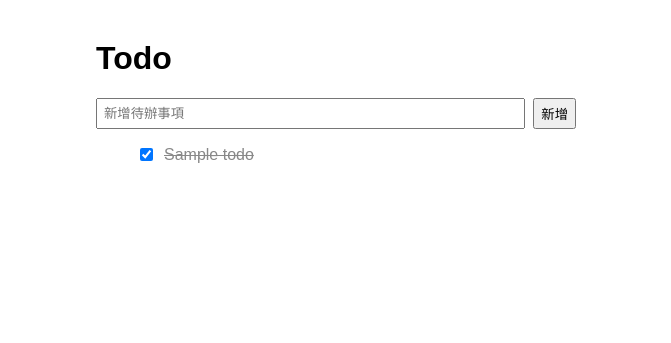
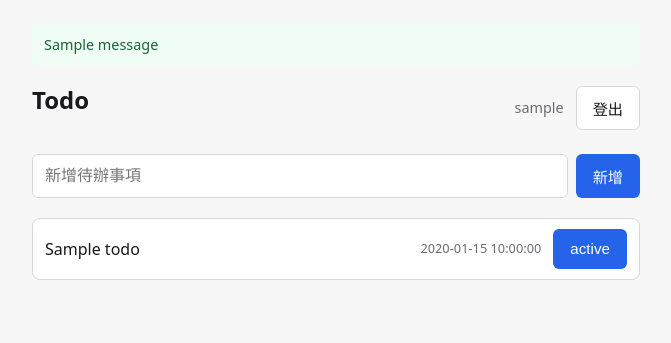
Before and after one commit to allisdonglincai/todo-mvp, a Flask app: template templates/index.html in a window 1280 px wide. Shown: the top 343 px of the page, without its empty margins (304-975 px from the left). Run offline with Flask 3, Linux system fonts and the light colour scheme; the template is opened without the code that fills it: most values are stand-ins (such as "Sample title", 1, 10 or a date in 2020); one stand-in notice (Sample message) is shown.

Commit message:
Add auth/admin templates per v1 contract
base.html: shared loading overlay + flash rendering, extended by all pages.
login/register: username+password forms with HTML5 pattern/minlength.
index: switch to status-cycle button, add logout, use todos/username vars.
admin: render users list with each user's todos per contract.

```diff
--- /dev/null
+++ b/templates/base.html
@@ -0,0 +1,234 @@
+<!DOCTYPE html>
+<html lang="zh-Hant">
+<head>
+<meta charset="UTF-8">
+<meta name="viewport" content="width=device-width, initial-scale=1">
+<title>{% block title %}Todo{% endblock %}</title>
+<style>
+  :root {
+    color-scheme: light;
+    --color-bg: #f7f7f8;
+    --color-surface: #ffffff;
+    --color-border: #d8d8dc;
+    --color-text: #1a1a1e;
+    --color-muted: #6b6b72;
+    --color-primary: #2563eb;
+    --color-primary-text: #ffffff;
+    --color-danger: #b91c1c;
+    --color-danger-bg: #fef2f2;
+    --color-success: #166534;
+    --color-success-bg: #f0fdf4;
+    --focus-ring: #2563eb;
+  }
+  * { box-sizing: border-box; }
+  body {
+    font-family: system-ui, -apple-system, "Segoe UI", sans-serif;
+    background: var(--color-bg);
+    color: var(--color-text);
+    max-width: 640px;
+    margin: 0 auto;
+    padding: 24px 16px 64px;
+    line-height: 1.5;
+  }
+  a { color: var(--color-primary); }
+  h1 { font-size: 1.5rem; margin: 0 0 16px; }
+  h2 { font-size: 1.15rem; margin: 24px 0 8px; }
+  label {
+    display: block;
+    font-size: 0.9rem;
+    margin: 12px 0 4px;
+  }
+  input[type=text],
+  input[type=password] {
+    width: 100%;
+    padding: 10px 12px;
+    font-size: 1rem;
+    border: 1px solid var(--color-border);
+    border-radius: 6px;
+    background: var(--color-surface);
+    color: var(--color-text);
+  }
+  button {
+    font-size: 0.95rem;
+    padding: 10px 16px;
+    min-height: 40px;
+    border: 1px solid transparent;
+    border-radius: 6px;
+    background: var(--color-primary);
+    color: var(--color-primary-text);
+    cursor: pointer;
+  }
+  button.secondary {
+    background: var(--color-surface);
+    color: var(--color-text);
+    border-color: var(--color-border);
+  }
+  :focus-visible {
+    outline: 2px solid var(--focus-ring);
+    outline-offset: 2px;
+  }
+  .flash-list {
+    list-style: none;
+    margin: 0 0 16px;
+    padding: 0;
+    display: flex;
+    flex-direction: column;
+    gap: 8px;
+  }
+  .flash-list li {
+    padding: 10px 12px;
+    border-radius: 6px;
+    font-size: 0.9rem;
+  }
+  .flash-error {
+    background: var(--color-danger-bg);
+    color: var(--color-danger);
+  }
+  .flash-success,
+  .flash-message {
+    background: var(--color-success-bg);
+    color: var(--color-success);
+  }
+
+  #loading-overlay {
+    position: fixed;
+    inset: 0;
+    display: none;
+    align-items: center;
+    justify-content: center;
+    flex-direction: column;
+    gap: 12px;
+    background: rgba(255, 255, 255, 0.85);
+    z-index: 1000;
+  }
+  #loading-overlay.active { display: flex; }
+  .spinner {
+    width: 32px;
+    height: 32px;
+    border: 3px solid var(--color-border);
+    border-top-color: var(--color-primary);
+    border-radius: 50%;
+    animation: spin 0.8s linear infinite;
+  }
+  @media (prefers-reduced-motion: reduce) {
+    .spinner { animation: none; }
+  }
+  @keyframes spin {
+    to { transform: rotate(360deg); }
+  }
+
+  .sr-only {
+    position: absolute;
+    width: 1px;
+    height: 1px;
+    padding: 0;
+    margin: -1px;
+    overflow: hidden;
+    clip: rect(0, 0, 0, 0);
+    white-space: nowrap;
+    border: 0;
+  }
+  .page-header {
+    display: flex;
+    align-items: center;
+    justify-content: space-between;
+    gap: 12px;
+    margin-bottom: 20px;
+  }
+  .user-bar {
+    display: flex;
+    align-items: center;
+    gap: 12px;
+    font-size: 0.9rem;
+    color: var(--color-muted);
+  }
+  .add-form {
+    display: flex;
+    gap: 8px;
+    margin-bottom: 20px;
+  }
+  .add-form input { flex: 1; }
+  .todo-list {
+    list-style: none;
+    margin: 0;
+    padding: 0;
+    display: flex;
+    flex-direction: column;
+    gap: 8px;
+  }
+  .todo-item {
+    display: flex;
+    align-items: center;
+    gap: 12px;
+    padding: 10px 12px;
+    background: var(--color-surface);
+    border: 1px solid var(--color-border);
+    border-radius: 8px;
+  }
+  .todo-title { flex: 1; word-break: break-word; }
+  .todo-time {
+    font-size: 0.8rem;
+    color: var(--color-muted);
+    white-space: nowrap;
+  }
+  .status-btn {
+    min-height: 40px;
+    white-space: nowrap;
+  }
+  .status-pending { background: var(--color-muted); }
+  .status-in_progress { background: #b45309; }
+  .status-done { background: var(--color-success); }
+  .empty { color: var(--color-muted); padding: 12px 0; }
+  .user-section {
+    padding: 16px;
+    margin-bottom: 16px;
+    background: var(--color-surface);
+    border: 1px solid var(--color-border);
+    border-radius: 8px;
+  }
+  .user-section h2 { margin-top: 0; }
+  .user-section .todo-item { border-color: var(--color-border); }
+  .status-tag {
+    font-size: 0.8rem;
+    padding: 2px 8px;
+    border-radius: 999px;
+    color: #fff;
+    white-space: nowrap;
+  }
+</style>
+</head>
+<body>
+<div id="loading-overlay" role="status" aria-live="polite">
+  <div class="spinner" aria-hidden="true"></div>
+  <p>載入中…</p>
+</div>
+
+{% with messages = get_flashed_messages(with_categories=true) %}
+  {% if messages %}
+  <ul class="flash-list" role="status" aria-live="polite">
+    {% for category, message in messages %}
+    <li class="flash-{{ category }}">{{ message }}</li>
+    {% endfor %}
+  </ul>
+  {% endif %}
+{% endwith %}
+
+<main>
+  {% block content %}{% endblock %}
+</main>
+
+<script>
+(function () {
+  var overlay = document.getElementById("loading-overlay");
+  function showOverlay() {
+    overlay.classList.add("active");
+  }
+  document.addEventListener("submit", showOverlay);
+  document.addEventListener("click", showOverlay);
+  window.addEventListener("pageshow", function () {
+    overlay.classList.remove("active");
+  });
+})();
+</script>
+</body>
+</html>
--- a/templates/index.html
+++ b/templates/index.html
@@ -1,31 +1,36 @@
-<!DOCTYPE html>
-<html lang="zh-Hant">
-<head>
-  <meta charset="UTF-8">
-  <title>Todo</title>
-  <style>
-    body { font-family: sans-serif; max-width: 480px; margin: 40px auto; }
-    li { display: flex; align-items: center; gap: 8px; margin: 4px 0; }
-    li.done span { text-decoration: line-through; color: #888; }
-    form.add { display: flex; gap: 8px; margin-bottom: 16px; }
-    input[type=text] { flex: 1; padding: 6px; }
-  </style>
-</head>
-<body>
+{% extends "base.html" %}
+{% block title %}Todo{% endblock %}
+{% block content %}
+{% set status_labels = {'pending': '待處理', 'in_progress': '進行中', 'done': '已完成'} %}
+<header class="page-header">
   <h1>Todo</h1>
-  <form class="add" action="{{ url_for('add') }}" method="post">
-    <input type="text" name="title" placeholder="新增待辦事項" required>
+  <div class="user-bar">
+    <span>{{ username }}</span>
+    <form action="/logout" method="post">
+      <button type="submit" class="secondary">登出</button>
+    </form>
+  </div>
+</header>
+
+<form action="/add" method="post" class="add-form">
+  <label for="title" class="sr-only">新增待辦事項</label>
+  <input type="text" id="title" name="title" placeholder="新增待辦事項" maxlength="200" required>
   <button type="submit">新增</button>
 </form>
-  <ul>
+
+<ul class="todo-list">
   {% for todo in todos %}
-    <li class="{{ 'done' if todo.done else '' }}">
-      <form action="{{ url_for('toggle', todo_id=todo.id) }}" method="post">
-        <input type="checkbox" onchange="this.form.submit()" {{ 'checked' if todo.done else '' }}>
+  <li class="todo-item">
+    <span class="todo-title">{{ todo.title }}</span>
+    <span class="todo-time">{{ todo.created_at }}</span>
+    <form action="/status/{{ todo.id }}" method="post">
+      <button type="submit" class="status-btn status-{{ todo.status }}">
+        {{ status_labels.get(todo.status, todo.status) }}
+      </button>
     </form>
-      <span>{{ todo.title }}</span>
   </li>
+  {% else %}
+  <li class="empty">目前沒有待辦事項</li>
   {% endfor %}
 </ul>
-</body>
-</html>
+{% endblock %}
```
Also changed, not shown: templates/admin.html (added, +36 -0 lines), templates/login.html (added, +15 -0 lines), templates/register.html (added, +31 -0 lines). Lines whose indentation alone changed are shown as unchanged.
